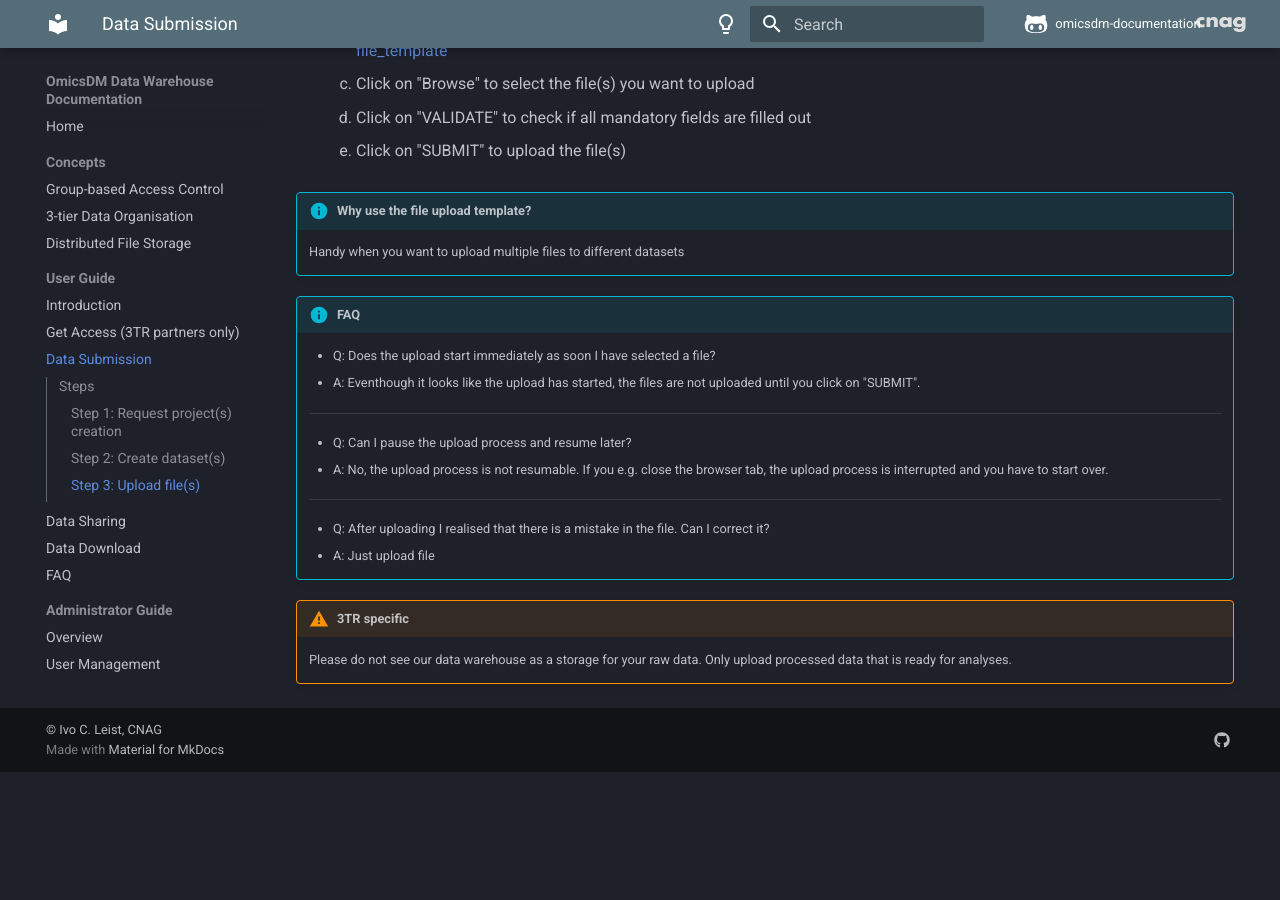
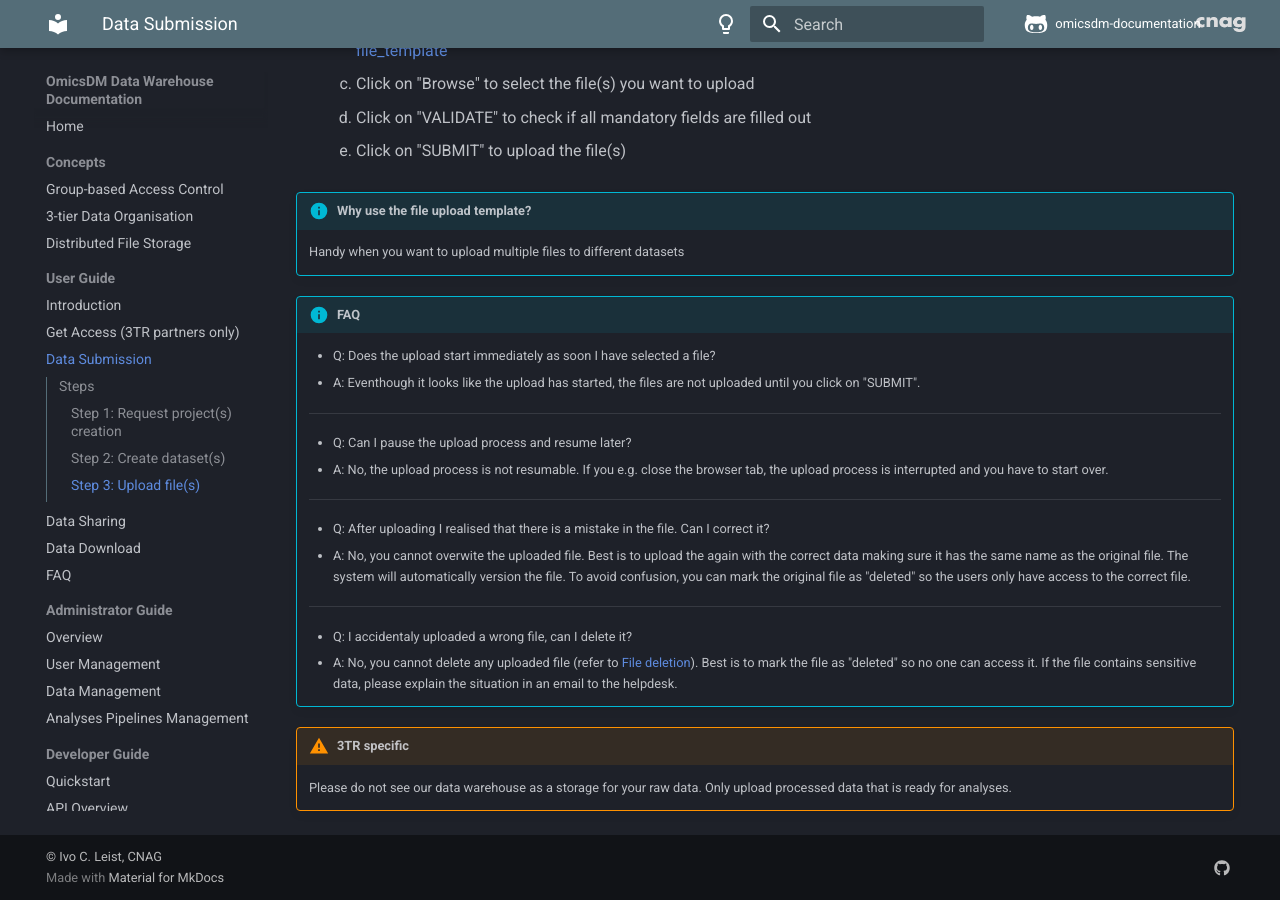
Before and after one commit to CNAG-Biomedical-Informatics/omicsdm-documentation, an MkDocs documentation site: the page built from docs/content/user-guide/data-submission.md, in a window 1280 px wide and 900 px high, scrolled down 2554 px. Built offline with MkDocs 1.6.1 and Material for MkDocs 9.7.7, drawn with Linux system fonts in a browser that asks for light colours; comment, search, counter and statistics services are not loaded; before the commit the page ends 3326 px from its top, so only the background shows below that.

Commit message:
added additional FAQs

```diff
--- a/docs/content/user-guide/data-submission.md
+++ b/docs/content/user-guide/data-submission.md
@@ -90,10 +90,19 @@
     - A: Eventhough it looks like the upload has started, the files are not uploaded until you click on "SUBMIT".
     ---
     - Q: Can I pause the upload process and resume later?
-    - A: No, the upload process is not resumable. If you e.g. close the browser tab, the upload process is interrupted and you have to start over.
+    - A: No, the upload process is not resumable. If you e.g. close the browser tab,
+         the upload process is interrupted and you have to start over.
     ---
     - Q: After uploading I realised that there is a mistake in the file. Can I correct it?
-    - A: Just upload file
+    - A: No, you cannot overwite the uploaded file. Best is to upload the again with the correct data
+         making sure it has the same name as the original file. The system will automatically version the file.
+         To avoid confusion, you can mark the original file as "deleted" so the users only have access to the correct file.
+    ---
+    - Q: I accidentaly uploaded a wrong file, can I delete it?
+    - A: No, you cannot delete any uploaded file
+         (refer to [File deletion](../../concepts/distributed-file-storage/#file-deletion)).
+         Best is to mark the file as "deleted" so no one can access it.
+         If the file contains sensitive data, please explain the situation in an email to the helpdesk.
 
 !!! Warning "3TR specific"
     Please do not see our data warehouse as a storage for your raw data.
```
Also changed, not shown: docs/content/concepts/distributed-file-storage.md (+1 -1 lines).
